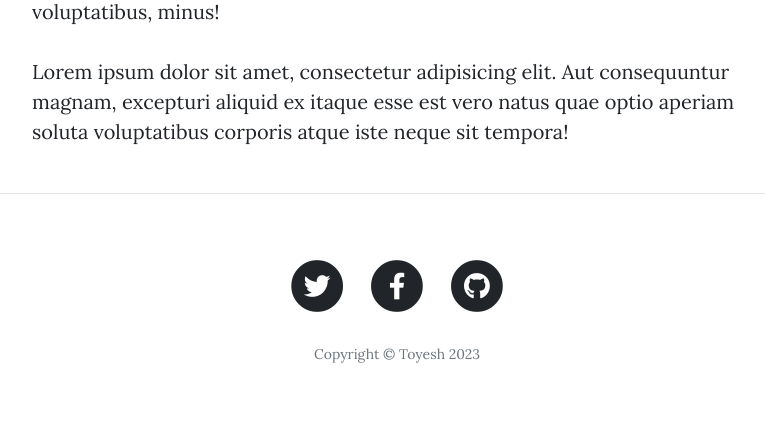
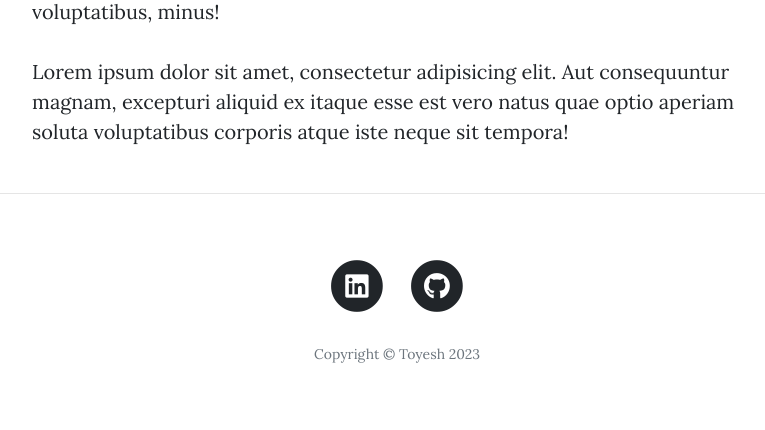
Before and after one commit to ktoyesh04/Blog-Website, a Flask app: page /about in a window 1280 px wide. Shown: the part 825-1255 px from the top of the page, without its empty margins (243-1008 px from the left). Run offline with Flask 2, Linux system fonts and the light colour scheme; some libraries are stand-ins or nearby versions.

Commit message:
Update footer.html

```diff
--- a/templates/footer.html
+++ b/templates/footer.html
@@ -5,23 +5,15 @@
         <div class="col-lg-8 col-md-10 mx-auto">
           <ul class="list-inline text-center">
             <li class="list-inline-item">
-              <a href="#">
+              <a href="https://www.linkedin.com/in/kurapatitoyesh/">
                 <span class="fa-stack fa-lg">
                   <i class="fas fa-circle fa-stack-2x"></i>
-                  <i class="fab fa-twitter fa-stack-1x fa-inverse"></i>
+                  <i class="fab fa-linkedin fa-stack-1x fa-inverse"></i>
                 </span>
               </a>
             </li>
             <li class="list-inline-item">
-              <a href="#">
-                <span class="fa-stack fa-lg">
-                  <i class="fas fa-circle fa-stack-2x"></i>
-                  <i class="fab fa-facebook-f fa-stack-1x fa-inverse"></i>
-                </span>
-              </a>
-            </li>
-            <li class="list-inline-item">
-              <a href="#">
+              <a href="https://www.github.com/ktoyesh04">
                 <span class="fa-stack fa-lg">
                   <i class="fas fa-circle fa-stack-2x"></i>
                   <i class="fab fa-github fa-stack-1x fa-inverse"></i>
```
